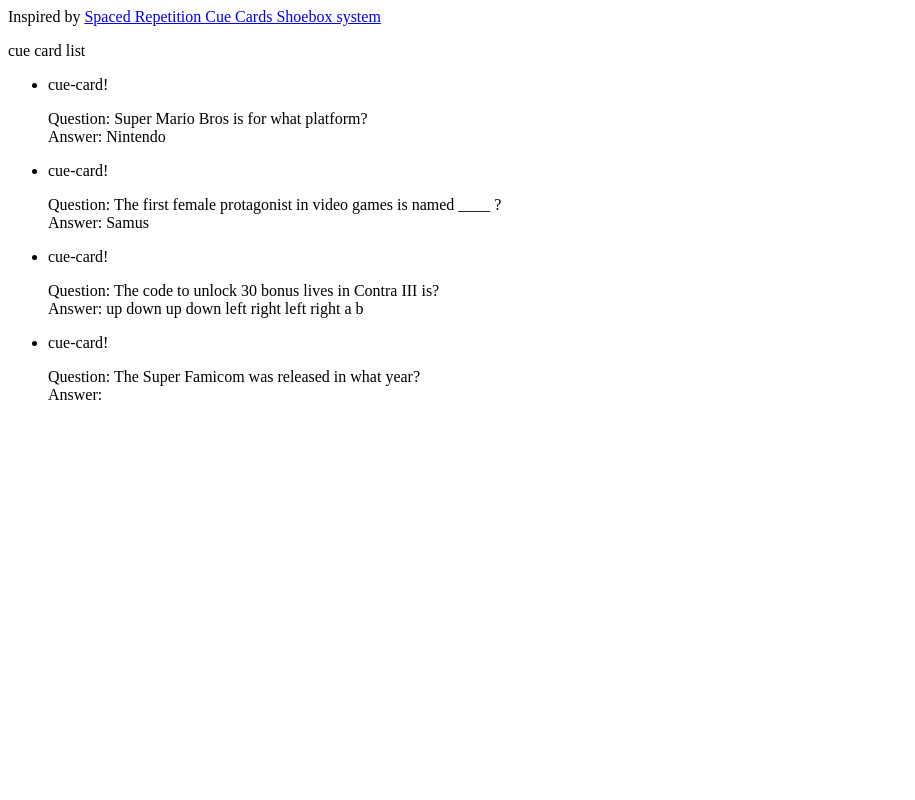
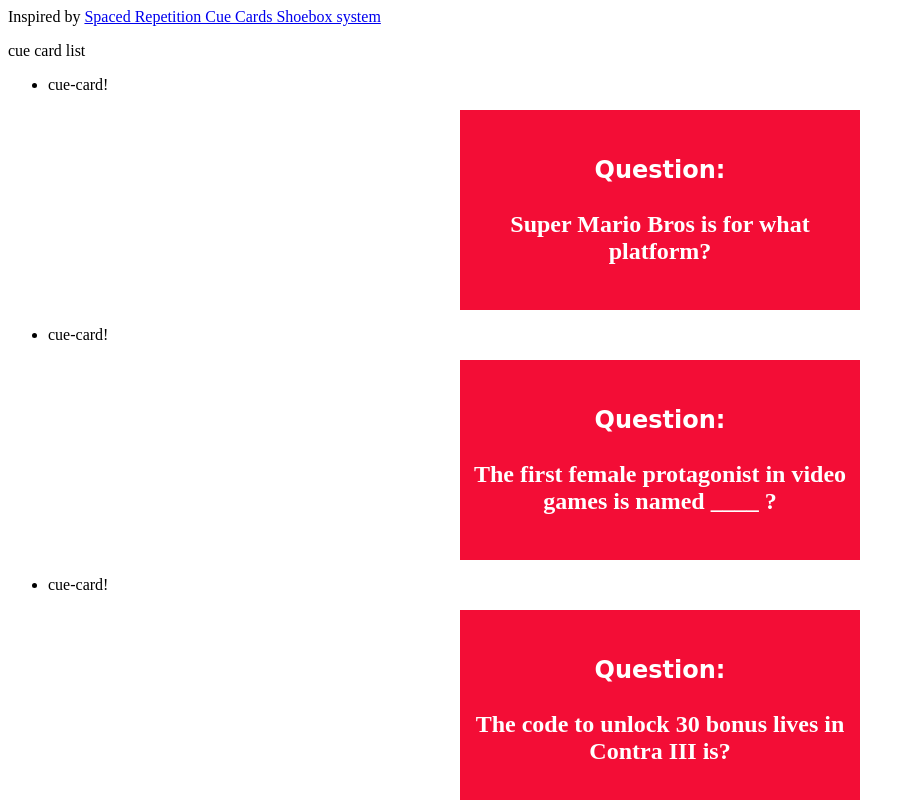
Before and after one commit to nastajus/ng-cue-card, an Angular app: page / in a window 1280 px wide. Shown: the top 800 px of the page, without its empty margins (0-915 px from the left). Built offline with nearby package versions, Linux system fonts and the light colour scheme.

Commit message:
animations on cards now, pretty

```diff
--- a/src/app/app.module.ts
+++ b/src/app/app.module.ts
@@ -1,10 +1,12 @@
 import { BrowserModule } from '@angular/platform-browser';
+import { BrowserAnimationsModule } from '@angular/platform-browser/animations';
 import { NgModule } from '@angular/core';
 
 import { AppComponent } from './app.component';
 import { CueCardComponent } from './components/cue-card/cue-card.component';
 import { CueCardListComponent } from './components/cue-card-list/cue-card-list.component';
 import { DbFakeComponent } from './components/db-fake/db-fake.component';
+
 
 @NgModule({
   declarations: [
@@ -14,7 +16,8 @@
     DbFakeComponent
   ],
   imports: [
-    BrowserModule
+    BrowserModule,
+    BrowserAnimationsModule
   ],
   providers: [DbFakeComponent],
   bootstrap: [AppComponent]
--- a/src/app/components/cue-card/cue-card.component.html
+++ b/src/app/components/cue-card/cue-card.component.html
@@ -1,11 +1,16 @@
 <p>
   cue-card!
 </p>
-<div>
-  Question:
-  <span>{{cueCard.question}}</span>
+
+<div class="tp-wrapper">
+  <div class="tp-box" (click)="toggleFlip()" [@flipState]="flip">
+    <div class="tp-box__side tp-box__front">
+      <span class="title">Question:</span><br/>
+      <span>{{cueCard.question}}</span>
+    </div>
+    <div class="tp-box__side tp-box__back">
+      <span class="title">Answer:</span><br/>
+      <span>{{cueCard.answer}}</span>
+    </div>
+  </div>
 </div>
-<div>
-  Answer:
-  <span>{{cueCard.answer}}</span>
-</div>
--- /dev/null
+++ b/src/app/components/cue-card/cue-card.component.scss
@@ -0,0 +1,39 @@
+.tp-wrapper {
+    perspective: 800px;
+    display: flex;
+    justify-content: center;
+  }
+
+  .tp-box {
+    position: relative;
+    width: 400px;
+    height: 200px;
+    transform-style: preserve-3d;
+    transition: transform 1s;
+  }
+  .tp-box__side {
+    width: 100%;
+    height: 100%;
+    position: absolute;
+    backface-visibility: hidden;
+    color: #fff;
+    text-align: center;
+    font-size: 24px;
+    font-weight: 700;
+    cursor: pointer;
+    user-select: none;
+    display: flex;
+    justify-content: center;
+    flex-direction: column;
+    text-align: center;
+  }
+  .tp-box__front {
+    background: #f30d36;
+  }
+  .tp-box__back {
+    background: #23262d;
+    transform: rotateY(179.9deg);
+  }
+  .title {
+    font-family: "Comic Sans MS", "Comic Sans", cursive;
+  }
--- a/src/app/components/cue-card/cue-card.component.ts
+++ b/src/app/components/cue-card/cue-card.component.ts
@@ -1,16 +1,36 @@
 import { Component, OnInit, Input } from '@angular/core';
 import { CueCard } from 'src/app/models/cue-card';
+import { trigger, state, style, transition, animate } from '@angular/animations';
 
 @Component({
   selector: 'app-cue-card',
   templateUrl: './cue-card.component.html',
-  styleUrls: ['./cue-card.component.css']
+  styleUrls: ['./cue-card.component.scss'],
+  // animations: CueCardAnimations
+  animations: [
+    trigger('flipState', [
+      state('active', style({
+        transform: 'rotateY(179.9deg)'
+      })),
+      state('inactive', style({
+        transform: 'rotateY(0)'
+      })),
+      transition('active => inactive', animate('500ms ease-out')),
+      transition('inactive => active', animate('500ms ease-in'))
+    ])
+  ]
 })
 export class CueCardComponent implements OnInit {
 
   @Input() cueCard: CueCard
 
-  constructor() { }
+  flip: string = 'inactive';
+  constructor() {}
+
+  toggleFlip() {
+    this.flip = (this.flip == 'inactive') ? 'active' : 'inactive';
+  }
+
 
   ngOnInit() {
   }
```
Also changed, not shown: src/app/components/cue-card/cue-card.component.css (deleted).
